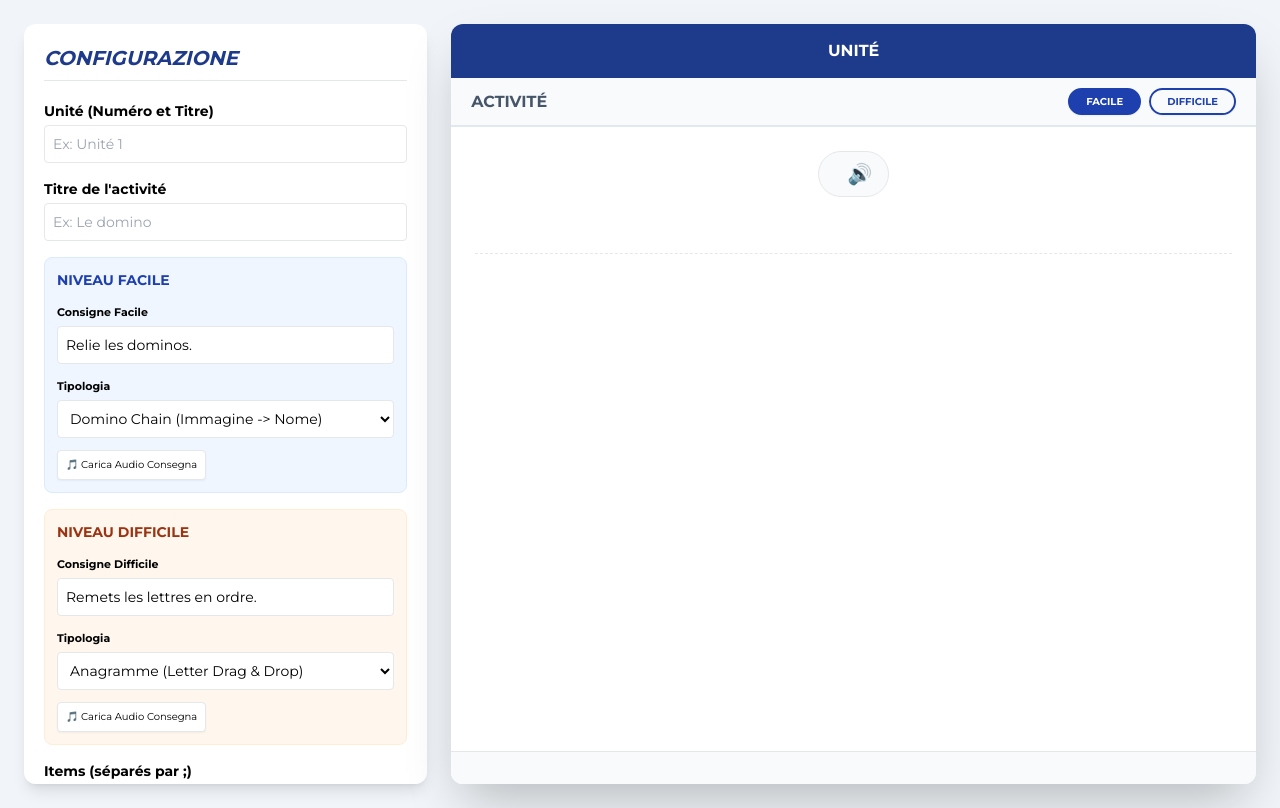
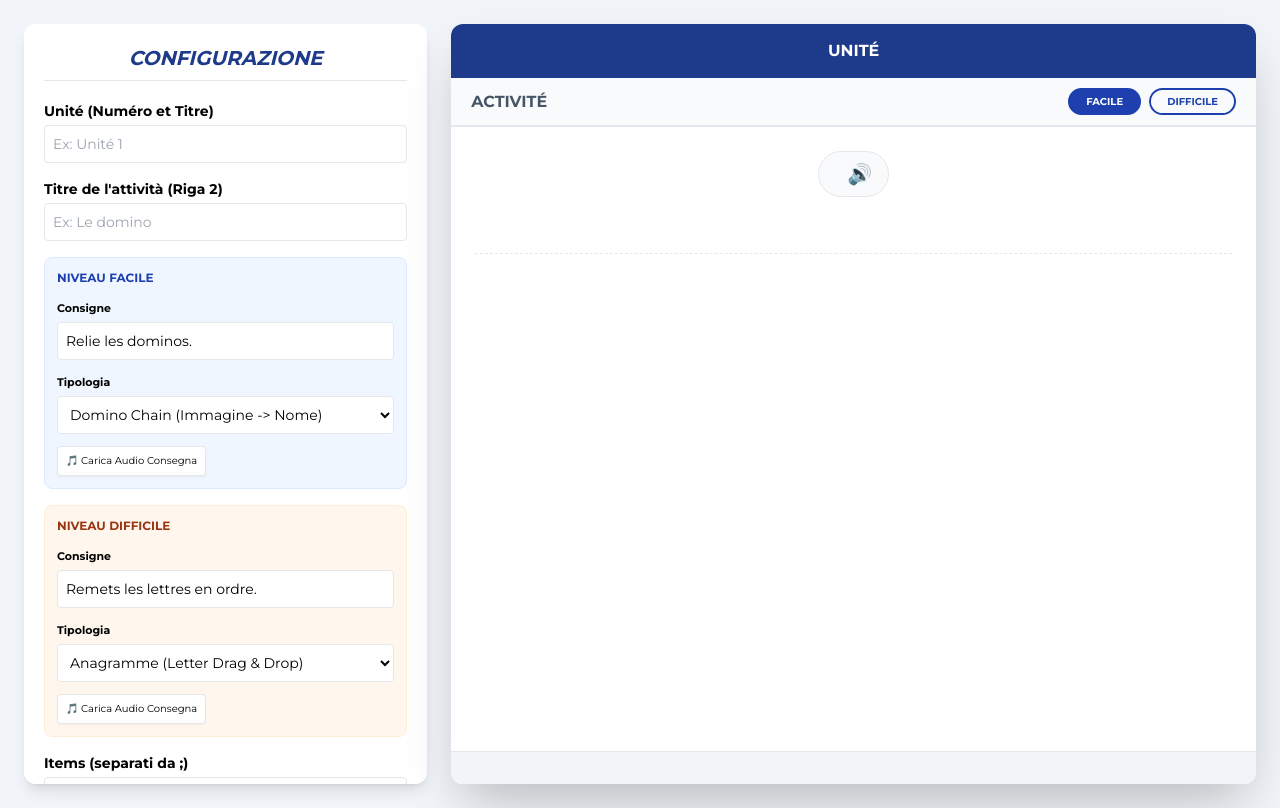
Before and after one commit to pietroputignano/strumento-didattico-ai, a Flask app: page / in a window 1280 px wide. Run offline with Flask 3, Linux system fonts and the light colour scheme; some libraries are stand-ins or nearby versions.

Commit message:
Update index.html

```diff
--- a/templates/index.html
+++ b/templates/index.html
@@ -3,7 +3,7 @@
 <head>
     <meta charset="UTF-8">
     <meta name="viewport" content="width=device-width, initial-scale=1.0">
-    <title>Générateur FLE - Hachette Studio</title>
+    <title>Générateur FLE - Hachette Studio Full</title>
     <script src="https://cdn.tailwindcss.com"></script>
     <script src="https://cdn.jsdelivr.net/npm/sortablejs@1.15.0/Sortable.min.js"></script>
     <script src="https://cdn.jsdelivr.net/npm/canvas-confetti@1.5.1/dist/confetti.browser.min.js"></script>
@@ -12,21 +12,28 @@
         body { font-family: 'Montserrat', sans-serif; background-color: #f1f5f9; }
         .h-unite { background-color: #1e3a8a; color: white; padding: 15px; font-weight: bold; text-transform: uppercase; text-align: center; }
         .h-activite { background-color: #f8fafc; color: #475569; padding: 10px 20px; font-weight: bold; border-bottom: 2px solid #e2e8f0; }
+
+        /* Domino Tiles */
         .domino-tile { border: 3px solid #1e3a8a; border-radius: 12px; display: flex; background: white; overflow: hidden; height: 85px; width: 190px; cursor: grab; flex-shrink: 0; }
-        .tile-img { width: 50%; background: #fff; display: flex; align-items: center; justify-content: center; border-right: 2px dashed #1e3a8a; overflow: hidden; cursor: pointer; }
+        .tile-img { width: 50%; background: #fff; display: flex; align-items: center; justify-content: center; border-right: 2px dashed #1e3a8a; overflow: hidden; cursor: pointer; position: relative; }
         .tile-img img { max-height: 90%; max-width: 90%; object-fit: contain; }
         .tile-text { width: 50%; display: flex; align-items: center; justify-content: center; font-weight: bold; font-size: 11px; text-align: center; padding: 4px; }
+
+        /* Navigation & Drop */
         .drop-target { width: 190px; height: 85px; border: 3px dashed #cbd5e1; border-radius: 12px; display: flex; align-items: center; justify-content: center; color: #cbd5e1; font-weight: bold; font-size: 12px; }
-        .step-pill { width: 30px; height: 30px; border-radius: 50%; display: flex; align-items: center; justify-content: center; font-size: 11px; font-weight: bold; border: 2px solid #cbd5e1; background: white; cursor: pointer; transition: 0.2s; }
+        .step-pill { width: 32px; height: 32px; border-radius: 50%; display: flex; align-items: center; justify-content: center; font-size: 11px; font-weight: bold; border: 2px solid #cbd5e1; background: white; cursor: pointer; transition: 0.2s; }
         .step-pill.active { border-color: #1e3a8a; color: #1e3a8a; background: #eff6ff; }
         .step-pill.completed { background-color: #10b981 !important; border-color: #10b981 !important; color: white !important; }
+
+        /* Letters */
+        .letter-tile { width: 42px; height: 42px; background: #efa92c; color: white; border-radius: 8px; display: flex; align-items: center; justify-content: center; font-weight: bold; cursor: pointer; box-shadow: 0 4px 0 #c78a1e; }
     </style>
 </head>
 <body class="p-2 md:p-6">
 
     <div class="max-w-7xl mx-auto flex flex-col lg:flex-row gap-6">
         <div class="lg:w-1/3 bg-white p-5 rounded-xl shadow-lg space-y-5 overflow-y-auto max-h-[95vh]">
-            <h2 class="text-xl font-bold text-blue-900 border-b pb-2 uppercase italic">Configurazione</h2>
+            <h2 class="text-xl font-bold text-blue-900 border-b pb-2 uppercase italic text-center">Configurazione</h2>
 
             <div class="space-y-4 text-sm">
                 <div>
@@ -34,14 +41,14 @@
                     <input id="in-unite" type="text" class="w-full p-2 border rounded" placeholder="Ex: Unité 1">
                 </div>
                 <div>
-                    <p class="font-bold mb-1">Titre de l'activité</p>
+                    <p class="font-bold mb-1">Titre de l'attività (Riga 2)</p>
                     <input id="in-activite" type="text" class="w-full p-2 border rounded" placeholder="Ex: Le domino">
                 </div>
 
                 <div class="p-3 bg-blue-50 rounded-lg border border-blue-100 space-y-3">
-                    <p class="font-bold uppercase text-blue-800">Niveau Facile</p>
+                    <p class="font-bold uppercase text-blue-800 text-xs">Niveau Facile</p>
                     <div>
-                        <p class="font-bold text-[11px] mb-1">Consigne Facile</p>
+                        <p class="font-bold text-[11px] mb-1">Consigne</p>
                         <input id="con-f" type="text" class="w-full p-2 border rounded" value="Relie les dominos.">
                     </div>
                     <div>
@@ -50,13 +57,13 @@
                             <option value="domino">Domino Chain (Immagine -> Nome)</option>
                         </select>
                     </div>
-                    <button onclick="pickAud('con-f')" class="text-[10px] bg-white border px-2 py-1 rounded shadow-sm">🎵 Carica Audio Consegna</button>
+                    <button onclick="pickAud('con-f')" class="text-[10px] bg-white border px-2 py-1 rounded shadow-sm hover:bg-gray-50 transition">🎵 Carica Audio Consegna</button>
                 </div>
 
                 <div class="p-3 bg-orange-50 rounded-lg border border-orange-100 space-y-3">
-                    <p class="font-bold uppercase text-orange-800">Niveau Difficile</p>
+                    <p class="font-bold uppercase text-orange-800 text-xs">Niveau Difficile</p>
                     <div>
-                        <p class="font-bold text-[11px] mb-1">Consigne Difficile</p>
+                        <p class="font-bold text-[11px] mb-1">Consigne</p>
                         <input id="con-d" type="text" class="w-full p-2 border rounded" value="Remets les lettres en ordre.">
                     </div>
                     <div>
@@ -65,16 +72,16 @@
                             <option value="anagramme">Anagramme (Letter Drag & Drop)</option>
                         </select>
                     </div>
-                    <button onclick="pickAud('con-d')" class="text-[10px] bg-white border px-2 py-1 rounded shadow-sm">🎵 Carica Audio Consegna</button>
+                    <button onclick="pickAud('con-d')" class="text-[10px] bg-white border px-2 py-1 rounded shadow-sm hover:bg-gray-50 transition">🎵 Carica Audio Consegna</button>
                 </div>
 
                 <div>
-                    <p class="font-bold mb-1">Items (séparés par ;)</p>
+                    <p class="font-bold mb-1">Items (separati da ;)</p>
                     <textarea id="items-list" class="w-full h-24 p-2 border rounded text-xs" placeholder="item1; item2; item3"></textarea>
                 </div>
             </div>
 
-            <button onclick="updatePreview()" class="w-full bg-blue-700 text-white py-3 rounded-lg font-bold shadow-md hover:bg-blue-800">👁️ AGGIORNA ANTEPRIMA</button>
+            <button onclick="updatePreview()" class="w-full bg-blue-700 text-white py-3 rounded-lg font-bold shadow-md hover:bg-blue-800 transition">👁️ AGGIORNA ANTEPRIMA</button>
         </div>
 
         <div class="lg:w-2/3 bg-white rounded-xl shadow-2xl overflow-hidden flex flex-col min-h-[600px]">
@@ -82,22 +89,23 @@
             <div class="h-activite flex justify-between items-center">
                 <span id="txt-activite">ACTIVITÉ</span>
                 <div class="flex gap-2">
-                    <button id="btn-f" onclick="switchLevel('f')" class="px-4 py-1 rounded-full text-[10px] font-bold border-2 border-blue-800 bg-blue-800 text-white shadow-sm">FACILE</button>
-                    <button id="btn-d" onclick="switchLevel('d')" class="px-4 py-1 rounded-full text-[10px] font-bold border-2 border-blue-800 text-blue-800 shadow-sm">DIFFICILE</button>
+                    <button id="btn-f" onclick="switchLevel('f')" class="px-4 py-1 rounded-full text-[10px] font-bold border-2 border-blue-800 bg-blue-800 text-white">FACILE</button>
+                    <button id="btn-d" onclick="switchLevel('d')" class="px-4 py-1 rounded-full text-[10px] font-bold border-2 border-blue-800 text-blue-800">DIFFICILE</button>
                 </div>
             </div>
 
             <div class="p-6 flex-grow flex flex-col items-center">
                 <div class="flex items-center gap-3 mb-6 bg-slate-50 px-4 py-2 rounded-full border">
-                    <p id="res-consigne" class="italic text-gray-700 font-medium text-sm md:text-base"></p>
-                    <button onclick="playAud('consigne')" class="text-blue-600 text-xl hover:scale-110 transition">🔊</button>
+                    <p id="res-consigne" class="italic text-gray-700 font-medium"></p>
+                    <button onclick="playAud('consigne')" class="text-blue-600 text-xl hover:scale-125 transition">🔊</button>
                 </div>
 
                 <div id="game-stage" class="w-full flex flex-col items-center gap-6"></div>
-                <div id="options-pool" class="mt-8 flex flex-wrap justify-center gap-4 w-full p-4 border-t border-dashed"></div>
+
+                <div id="options-pool" class="mt-8 flex flex-wrap justify-center gap-4 w-full p-4 border-t border-dashed border-slate-200"></div>
             </div>
 
-            <div id="step-nav" class="p-4 bg-slate-50 border-t flex justify-center gap-2 flex-wrap"></div>
+            <div id="step-nav" class="p-4 bg-slate-100 border-t flex justify-center gap-2 flex-wrap"></div>
         </div>
     </div>
 
@@ -126,38 +134,71 @@
             if(curLvl === 'f') {
                 document.getElementById('res-consigne').innerText = document.getElementById('con-f').value;
                 stage.innerHTML = `<div class="flex flex-col md:flex-row items-center gap-6">
-                    <div class="domino-tile opacity-50 bg-slate-100"><div class="tile-img">?</div><div class="tile-text">${word}</div></div>
-                    <div class="text-3xl text-blue-300 rotate-90 md:rotate-0">➜</div>
+                    <div class="domino-tile opacity-50 bg-slate-50"><div class="tile-img">?</div><div class="tile-text">${word}</div></div>
+                    <div class="text-2xl text-blue-300 rotate-90 md:rotate-0">➜</div>
                     <div id="drop-zone" class="drop-target shadow-inner">TRASCINA QUI</div>
                 </div>`;
 
+                // Mappa delle tessere con indicazione esplicita di cosa caricare
                 pool.innerHTML = items.map(it => `
                     <div class="domino-tile shadow-md hover:shadow-xl transition" data-word="${it}">
-                        <div class="tile-img" onclick="pickImg('${it}')">${dbImg[it]?`<img src="${dbImg[it]}">`:'📷'}</div>
+                        <div class="tile-img" onclick="pickImg('${it}')">
+                            ${dbImg[it] ? `<img src="${dbImg[it]}">` : `
+                                <div class="flex flex-col items-center opacity-40">
+                                    <span class="text-sm">📷</span>
+                                    <span class="text-[7px] font-bold uppercase">Foto ${it}</span>
+                                </div>
+                            `}
+                        </div>
                         <div class="tile-text">${it}</div>
                     </div>`).join('');
 
                 new Sortable(pool, { group: { name:'dom', pull:'clone', put:false }, sort:false });
                 new Sortable(document.getElementById('drop-zone'), { group: 'dom', onAdd: (e) => {
                     const dragged = e.item.getAttribute('data-word');
-                    if(dragged === (items[curStep + 1] || items[0])) { confetti(); stepStatus[curStep]=true; setTimeout(()=>loadStep(curStep < items.length-1 ? curStep+1 : 0), 1000); }
-                    else { alert("Riprova!"); e.item.remove(); }
+                    const nextTarget = items[curStep + 1] || items[0];
+                    if(dragged === nextTarget) {
+                        confetti();
+                        stepStatus[curStep]=true;
+                        setTimeout(()=>loadStep(curStep < items.length-1 ? curStep+1 : 0), 1000);
+                    } else { alert("Réessaie ! Tu dois trouver : " + nextTarget); e.item.remove(); }
                 }});
             } else {
                 document.getElementById('res-consigne').innerText = document.getElementById('con-d').value;
                 pool.innerHTML = "";
-                stage.innerHTML = `<div class="flex flex-col items-center gap-6">
-                    <div class="w-40 h-40 border-4 border-blue-900 rounded-2xl overflow-hidden bg-white shadow-lg cursor-pointer" onclick="pickImg('${word}')">
-                        ${dbImg[word]?`<img src="${dbImg[word]}" class="w-full h-full object-contain">`:'📷'}
-                    </div>
-                    <div class="flex gap-2" onclick="alert('Bravo!')" style="cursor:pointer"><p class="text-xs text-gray-400">(Simulazione Anagramma)</p></div>
-                </div>`;
+                const shuffled = word.split('').sort(()=>Math.random()-0.5);
+                stage.innerHTML = `
+                    <div class="flex flex-col items-center gap-6">
+                        <div class="w-32 h-32 border-4 border-blue-900 rounded-2xl overflow-hidden bg-white shadow-lg cursor-pointer" onclick="pickImg('${word}')">
+                            ${dbImg[word] ? `<img src="${dbImg[word]}" class="w-full h-full object-contain">` : `<span class="text-xs text-blue-400">Carica foto ${word}</span>`}
+                        </div>
+                        <div class="flex flex-wrap justify-center gap-2">
+                            ${word.split('').map(()=>`<div class="w-10 h-10 border-2 border-dashed border-blue-300 rounded flex items-center justify-center font-bold bg-white"></div>`).join('')}
+                        </div>
+                        <div class="flex flex-wrap justify-center gap-2 mt-4">
+                            ${shuffled.map(l => `<div class="letter-tile">${l.toUpperCase()}</div>`).join('')}
+                        </div>
+                        <button onclick="completeStep()" class="text-[10px] text-gray-400 underline">(Simula validazione)</button>
+                    </div>`;
             }
+        }
+
+        function completeStep() {
+            confetti();
+            stepStatus[curStep] = true;
+            renderNav();
+            setTimeout(() => { if(curStep < items.length - 1) loadStep(curStep + 1); else alert("EXERCICE TERMINÉ !"); }, 1000);
         }
 
         function renderNav() {
             const nav = document.getElementById('step-nav');
             nav.innerHTML = items.map((_, i) => `<div class="step-pill ${i===curStep?'active':''} ${stepStatus[i]?'completed':''}" onclick="loadStep(${i})">${i+1}</div>`).join('');
+        }
+
+        function playAud(t) {
+            const key = t==='consigne' ? (curLvl==='f'?'con-f':'con-d') : items[curStep];
+            if(dbAud[key]) { new Audio(dbAud[key]).play(); }
+            else { const msg = new SpeechSynthesisUtterance(type === 'consigne' ? document.getElementById(key).value : items[curStep]); msg.lang='fr-FR'; window.speechSynthesis.speak(msg); }
         }
 
         function switchLevel(l) { curLvl = l;
@@ -166,16 +207,10 @@
             updatePreview();
         }
 
-        function playAud(t) {
-            const key = t==='consigne' ? (curLvl==='f'?'con-f':'con-d') : items[curStep];
-            if(dbAud[key]) { new Audio(dbAud[key]).play(); }
-            else { const msg = new SpeechSynthesisUtterance(document.getElementById(key).value || items[curStep]); msg.lang='fr-FR'; window.speechSynthesis.speak(msg); }
-        }
-
         function pickImg(k) { activeKey = k; document.getElementById('imgInp').click(); }
         function pickAud(k) { activeKey = k; document.getElementById('audInp').click(); }
         function saveImg(e) { const r = new FileReader(); r.onload = (ev) => { dbImg[activeKey] = ev.target.result; loadStep(curStep); }; r.readAsDataURL(e.target.files[0]); }
-        function saveAud(e) { const r = new FileReader(); r.onload = (ev) => { dbAud[activeKey] = ev.target.result; alert("Audio salvato!"); }; r.readAsDataURL(e.target.files[0]); }
+        function saveAud(e) { const r = new FileReader(); r.onload = (ev) => { dbAud[activeKey] = ev.target.result; alert("Audio MP3 salvato!"); }; r.readAsDataURL(e.target.files[0]); }
     </script>
 </body>
 </html>
```
